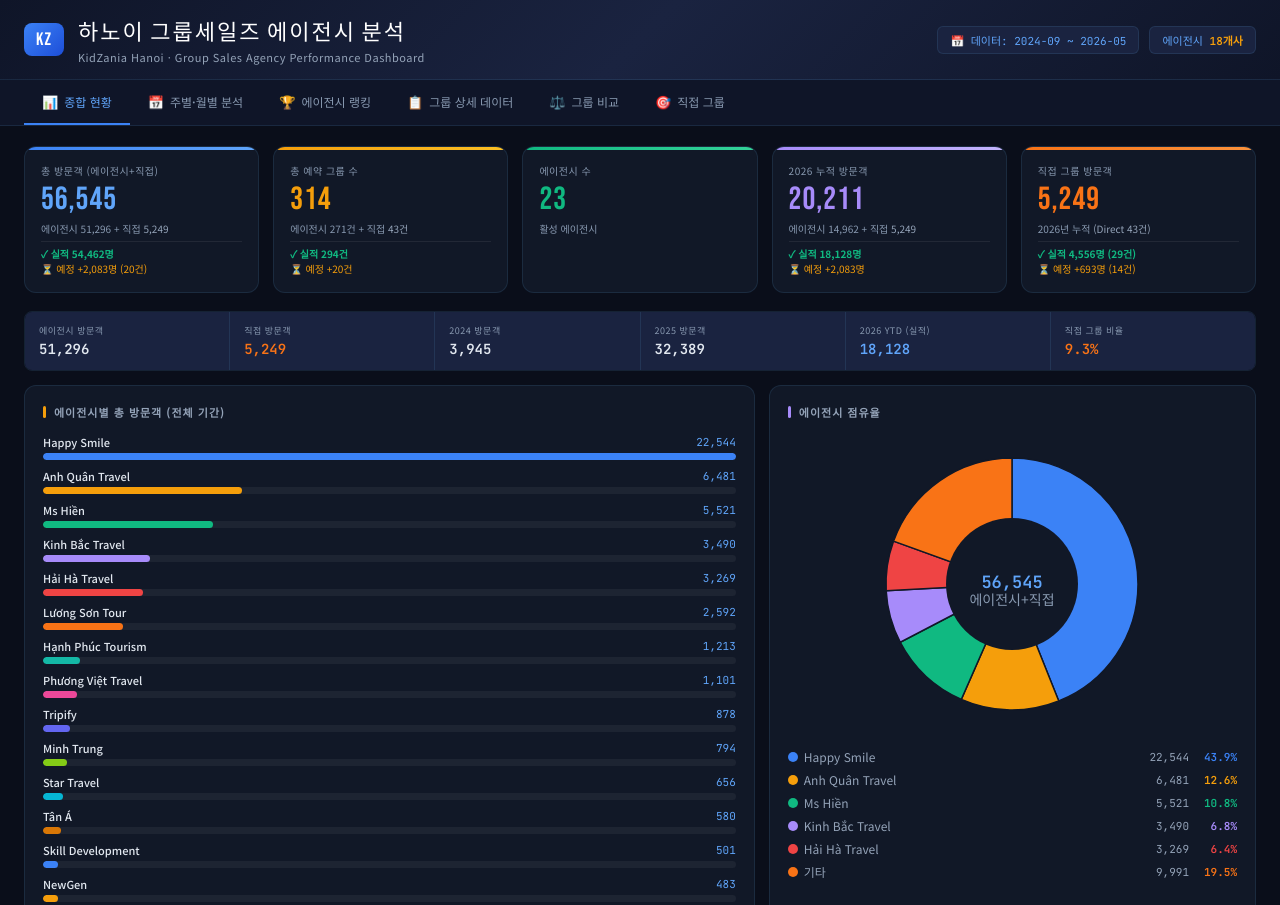
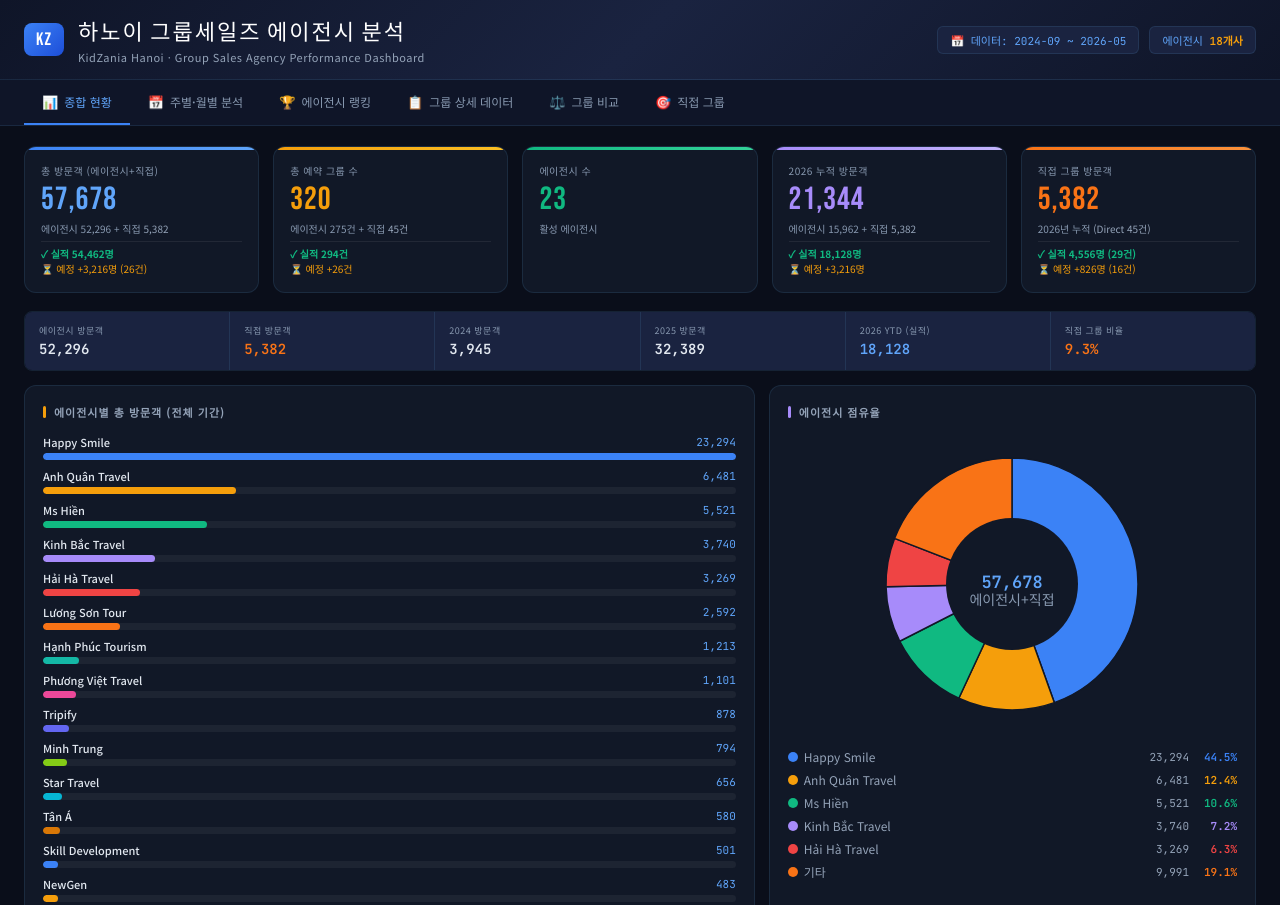
Before and after one commit to KidzaniaHAN/kidzania, a plain HTML site: page index.html in a window 1280 px wide. Shown: the top 905 px of the page. Drawn offline with Linux system fonts and the light colour scheme.

Commit message:
Update index.html

```diff
--- a/index.html
+++ b/index.html
@@ -988,13 +988,13 @@
 <script>
 // ===== DATA =====
 // 데이터 기준일 (파일 업데이트 시 함께 수정)
-const DATA_DATE = '2026-04-24';
+const DATA_DATE = '2026-05-01';
 
 const agencyData = [
-  {name:'Happy Smile', v2024:0, v2025:17957, v2026:4587, r2024:0, r2025:76, r2026:15},
+  {name:'Happy Smile', v2024:0, v2025:17957, v2026:5337, r2024:0, r2025:76, r2026:18},
   {name:'Anh Quân Travel', v2024:0, v2025:4914, v2026:1567, r2024:0, r2025:33, r2026:5},
   {name:'Ms Hiền', v2024:3945, v2025:1108, v2026:468, r2024:41, r2025:13, r2026:6},
-  {name:'Kinh Bắc Travel', v2024:0, v2025:759, v2026:2731, r2024:0, r2025:5, r2026:10},
+  {name:'Kinh Bắc Travel', v2024:0, v2025:759, v2026:2981, r2024:0, r2025:5, r2026:11},
   {name:'Hải Hà Travel', v2024:0, v2025:1973, v2026:1296, r2024:0, r2025:4, r2026:5},
   {name:'Lương Sơn Tour', v2024:0, v2025:1833, v2026:759, r2024:0, r2025:11, r2026:3},
   {name:'Hạnh Phúc Tourism', v2024:0, v2025:1213, v2026:0, r2024:0, r2025:3, r2026:0},
@@ -1024,10 +1024,10 @@
   weeks: ['MAR_W1','MAR_W2','MAR_W3','MAR_W4','APR_W1','APR_W2','APR_W3','APR_W4','APR_W5','MAY_W1','MAY_W2','MAY_W3','MAY_W4'],
   weekLabels: ['MAR W1\n02~08 Mar','MAR W2\n09~15 Mar','MAR W3\n16~22 Mar','MAR W4\n23~29 Mar','APR W1\n30 Mar~05 Apr','APR W2\n06~12 Apr','APR W3\n13~19 Apr','APR W4\n20~26 Apr','APR W5\n27 Apr~03 May','MAY W1\n04~10 May','MAY W2\n11~17 May','MAY W3\n18~24 May','MAY W4\n25~31 May'],
   data: {
-    'Happy Smile': [0,0,966,213,1014,787,120,0,0,260,300,480,250],
+    'Happy Smile': [0,0,966,213,1014,787,120,0,0,260,300,980,500],
     'Anh Quân Travel': [452,479,407,0,119,0,110,0,0,0,0,0,0],
     'Ms Hiền': [0,0,0,0,0,105,0,0,0,0,0,0,0],
-    'Kinh Bắc Travel': [0,58,0,0,322,1174,509,668,0,0,0,0,0],
+    'Kinh Bắc Travel': [0,58,0,0,322,1174,509,668,0,0,250,0,0],
     'Hải Hà Travel': [0,522,0,0,217,193,0,0,0,0,0,0,0],
     'Lương Sơn Tour': [0,0,0,0,0,622,137,0,0,0,0,0,0],
     'Hạnh Phúc Tourism': [0,0,0,0,0,0,0,0,0,0,0,0,0],
@@ -1321,9 +1321,13 @@
   {year:2026,month:4,dov:'2026-04-24',name:'MN Tây Đằng',child:85,adult:23,toddler:0,total:108,type:'Kindergarten',sector:'Public',agency:'Đông Bắc Travel'},
   {year:2026,month:5,dov:'2026-05-07',name:'MN Happy Smile',child:260,adult:0,toddler:0,total:260,type:'Kindergarten',sector:'Public',agency:'Happy Smile'},
   {year:2026,month:5,dov:'2026-05-08',name:'MN Sunshine - Ninh Bình',child:80,adult:20,toddler:0,total:100,type:'Kindergarten',sector:'Public',agency:'Vietnam Global'},
+  {year:2026,month:5,dov:'2026-05-13',name:'Mn Kinh Bắc',child:250,adult:0,toddler:0,total:250,type:'Kindergarten',sector:'Public',agency:'Kinh Bắc Travel'},
   {year:2026,month:5,dov:'2026-05-15',name:'MN Happy Smile',child:300,adult:0,toddler:0,total:300,type:'Kindergarten',sector:'Public',agency:'Happy Smile'},
   {year:2026,month:5,dov:'2026-05-19',name:'MN Happy Smile',child:260,adult:0,toddler:0,total:260,type:'Kindergarten',sector:'Public',agency:'Happy Smile'},
   {year:2026,month:5,dov:'2026-05-20',name:'MN Happy Smile',child:220,adult:0,toddler:0,total:220,type:'Kindergarten',sector:'Public',agency:'Happy Smile'},
+  {year:2026,month:5,dov:'2026-05-21',name:'MN Happy Smile',child:250,adult:0,toddler:0,total:250,type:'Kindergarten',sector:'Public',agency:'Happy Smile'},
+  {year:2026,month:5,dov:'2026-05-22',name:'MN Happy Smile',child:250,adult:0,toddler:0,total:250,type:'Kindergarten',sector:'Public',agency:'Happy Smile'},
+  {year:2026,month:5,dov:'2026-05-25',name:'MN Happy Smile',child:250,adult:0,toddler:0,total:250,type:'Kindergarten',sector:'Public',agency:'Happy Smile'},
   {year:2026,month:5,dov:'2026-05-27',name:'MN Happy Smile',child:250,adult:0,toddler:0,total:250,type:'Kindergarten',sector:'Public',agency:'Happy Smile'},
 ];
 
@@ -1360,20 +1364,22 @@
   {year:2026,month:4,dov:'2026-04-22',name:'MN Song ngữ Safari',child:20,adult:6,toddler:0,total:26,type:'Kindergarten',sector:'Private'},
   {year:2026,month:4,dov:'2026-04-22',name:'MN Ánh Dương - Long Biên',child:59,adult:10,toddler:0,total:69,type:'Kindergarten',sector:'Private'},
   {year:2026,month:4,dov:'2026-04-22',name:'MN Hạt Đậu Nhỏ - Mê Linh',child:70,adult:7,toddler:0,total:77,type:'Kindergarten',sector:'Private'},
-  {year:2026,month:4,dov:'2026-04-28',name:'MN Himawari - Hệ NB',child:30,adult:10,toddler:0,total:40,type:'Kindergarten',sector:'Private'},
-  {year:2026,month:5,dov:'2026-05-04',name:'TH Concordia Hanoi',child:40,adult:5,toddler:0,total:45,type:'School',sector:'International'},
-  {year:2026,month:5,dov:'2026-05-04',name:'MN Lahlah',child:50,adult:0,toddler:0,total:50,type:'Kindergarten',sector:'International'},
-  {year:2026,month:5,dov:'2026-05-04',name:'MN Phenikaa',child:32,adult:0,toddler:0,total:32,type:'Kindergarten',sector:'Private'},
-  {year:2026,month:5,dov:'2026-05-06',name:'MN FIS Cầu Giấy',child:80,adult:0,toddler:0,total:80,type:'Kindergarten',sector:'Private'},
+  {year:2026,month:5,dov:'2026-05-04',name:'TH Concordia Hanoi',child:37,adult:5,toddler:0,total:42,type:'School',sector:'International'},
+  {year:2026,month:5,dov:'2026-05-04',name:'MN Lahlah',child:47,adult:10,toddler:0,total:57,type:'Kindergarten',sector:'International'},
+  {year:2026,month:5,dov:'2026-05-04',name:'MN Phenikaa',child:31,adult:6,toddler:0,total:37,type:'Kindergarten',sector:'Private'},
+  {year:2026,month:5,dov:'2026-05-06',name:'MN FIS Cầu Giấy',child:75,adult:18,toddler:0,total:93,type:'Kindergarten',sector:'Private'},
   {year:2026,month:5,dov:'2026-05-10',name:'Lớp 1P2 TH Marie Curie',child:34,adult:6,toddler:0,total:40,type:'School',sector:'Private'},
   {year:2026,month:5,dov:'2026-05-12',name:'Lớp 2P2 - TH Marie Curie',child:30,adult:5,toddler:0,total:35,type:'School',sector:'Private'},
+  {year:2026,month:5,dov:'2026-05-12',name:'Lớp 2G - TH Marie Curie',child:22,adult:4,toddler:0,total:26,type:'School',sector:'Private'},
+  {year:2026,month:5,dov:'2026-05-12',name:'Lớp 1G - TH Marie Curie',child:28,adult:5,toddler:0,total:33,type:'School',sector:'Private'},
   {year:2026,month:5,dov:'2026-05-15',name:'MN Khu Vườn Nhỏ',child:35,adult:7,toddler:0,total:42,type:'Kindergarten',sector:'Private'},
   {year:2026,month:5,dov:'2026-05-22',name:'MN Baby Bear',child:32,adult:10,toddler:20,total:62,type:'Kindergarten',sector:'Private'},
-  {year:2026,month:5,dov:'2026-05-25',name:'MN Himawari',child:37,adult:0,toddler:0,total:37,type:'Kindergarten',sector:'Private'},
+  {year:2026,month:5,dov:'2026-05-25',name:'MN Himawari',child:37,adult:10,toddler:0,total:47,type:'Kindergarten',sector:'Private'},
+  {year:2026,month:5,dov:'2026-05-26',name:'TH Reigrate Grammar',child:28,adult:4,toddler:0,total:32,type:'School',sector:'International'},
   {year:2026,month:5,dov:'2026-05-26',name:'MN Hoa Lộc Vừng',child:50,adult:30,toddler:0,total:80,type:'Kindergarten',sector:'Private'},
-  {year:2026,month:5,dov:'2026-05-27',name:'MN Ngọc Minh',child:50,adult:0,toddler:0,total:50,type:'Kindergarten',sector:'Private'},
-  {year:2026,month:5,dov:'2026-05-28',name:'MN Home Schooling',child:30,adult:0,toddler:0,total:30,type:'Kindergarten',sector:'Private'},
-  {year:2026,month:5,dov:'2026-05-29',name:'MN Gấu Baloo',child:70,adult:0,toddler:0,total:70,type:'Kindergarten',sector:'Private'},
+  {year:2026,month:5,dov:'2026-05-27',name:'MN Ngọc Minh',child:50,adult:20,toddler:0,total:70,type:'Kindergarten',sector:'Private'},
+  {year:2026,month:5,dov:'2026-05-28',name:'MN Home Schooling',child:30,adult:10,toddler:0,total:40,type:'Kindergarten',sector:'Private'},
+  {year:2026,month:5,dov:'2026-05-29',name:'MN Gấu Baloo',child:70,adult:20,toddler:0,total:90,type:'Kindergarten',sector:'Private'},
 ];
 
 
@@ -1791,8 +1797,8 @@
 function updateThisNextWeek() {
   let tw = 0, nw = 0;
   weeklyData.agencies.forEach(a => {
-    tw += weeklyData.data[a][7]||0;
-    nw += weeklyData.data[a][8]||0;
+    tw += weeklyData.data[a][8]||0;
+    nw += weeklyData.data[a][9]||0;
   });
   document.getElementById('thisweek-val').textContent = tw.toLocaleString();
   document.getElementById('nextweek-val').textContent = nw.toLocaleString();
@@ -1811,7 +1817,7 @@
 
     let thead = '<tr><th>에이전시</th>';
     weeks.forEach((w,i) => {
-      const isThis = i===7, isNext = i===8;
+      const isThis = i===8, isNext = i===9;
       thead += `<th class="${isThis?'this-week-col':isNext?'next-week-col':''} weekly-col" style="text-align:right;font-size:9px">${w.replace('_',' ')}</th>`;
     });
     thead += '<th style="text-align:right">합계</th></tr>';
@@ -1824,7 +1830,7 @@
       if(total === 0 && agFilter === 'all') return;
       tbody += `<tr><td style="font-weight:600">${ag}</td>`;
       vals.forEach((v,i) => {
-        const isThis = i===7, isNext = i===8;
+        const isThis = i===8, isNext = i===9;
         tbody += `<td class="num ${isThis?'this-week-col':isNext?'next-week-col':''}">${v>0?v.toLocaleString():'-'}</td>`;
       });
       tbody += `<td class="num" style="font-weight:700;color:var(--text)">${total.toLocaleString()}</td></tr>`;
@@ -1834,7 +1840,7 @@
     tbody += '<tr style="background:rgba(59,130,246,0.06);font-weight:700"><td>합계</td>';
     weeks.forEach((w,i) => {
       const total = agencies.reduce((s,ag) => s+((weeklyData.data[ag]||[])[i]||0), 0);
-      const isThis = i===7, isNext = i===8;
+      const isThis = i===8, isNext = i===9;
       tbody += `<td class="num ${isThis?'this-week-col':isNext?'next-week-col':''}" style="color:var(--accent2)">${total>0?total.toLocaleString():'-'}</td>`;
     });
     const grandTotal = agencies.reduce((s,ag) => s+(weeklyData.data[ag]||[]).reduce((ss,v)=>ss+v,0), 0);
@@ -2238,8 +2244,8 @@
   {name:'MAY W3', label:'18~24 May', start:'2026-05-18', end:'2026-05-24'},
   {name:'MAY W4', label:'25~31 May', start:'2026-05-25', end:'2026-05-31'},
 ];
-const DIRECT_THIS_WEEK = 7;
-const DIRECT_NEXT_WEEK = 8;
+const DIRECT_THIS_WEEK = 8;
+const DIRECT_NEXT_WEEK = 9;
 
 let directView = 'date';
 function setDirectView(v) {
```
